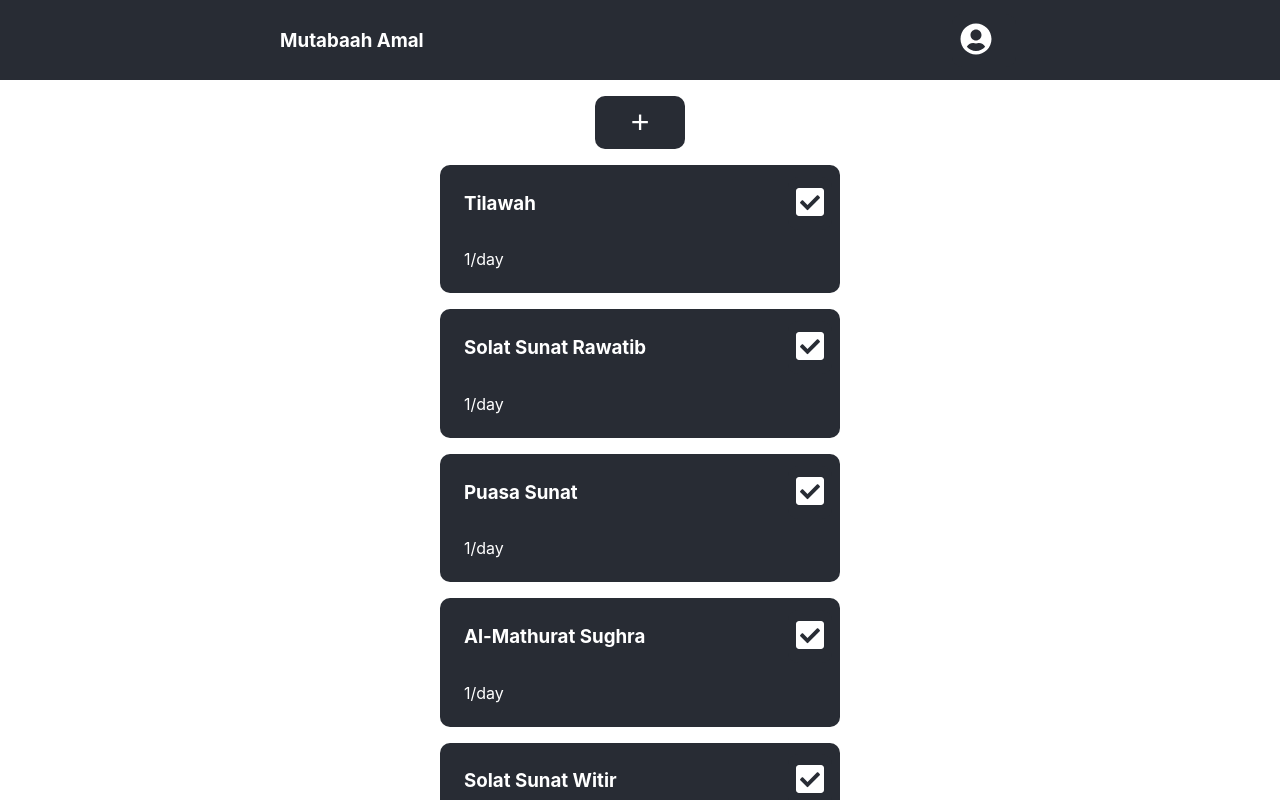
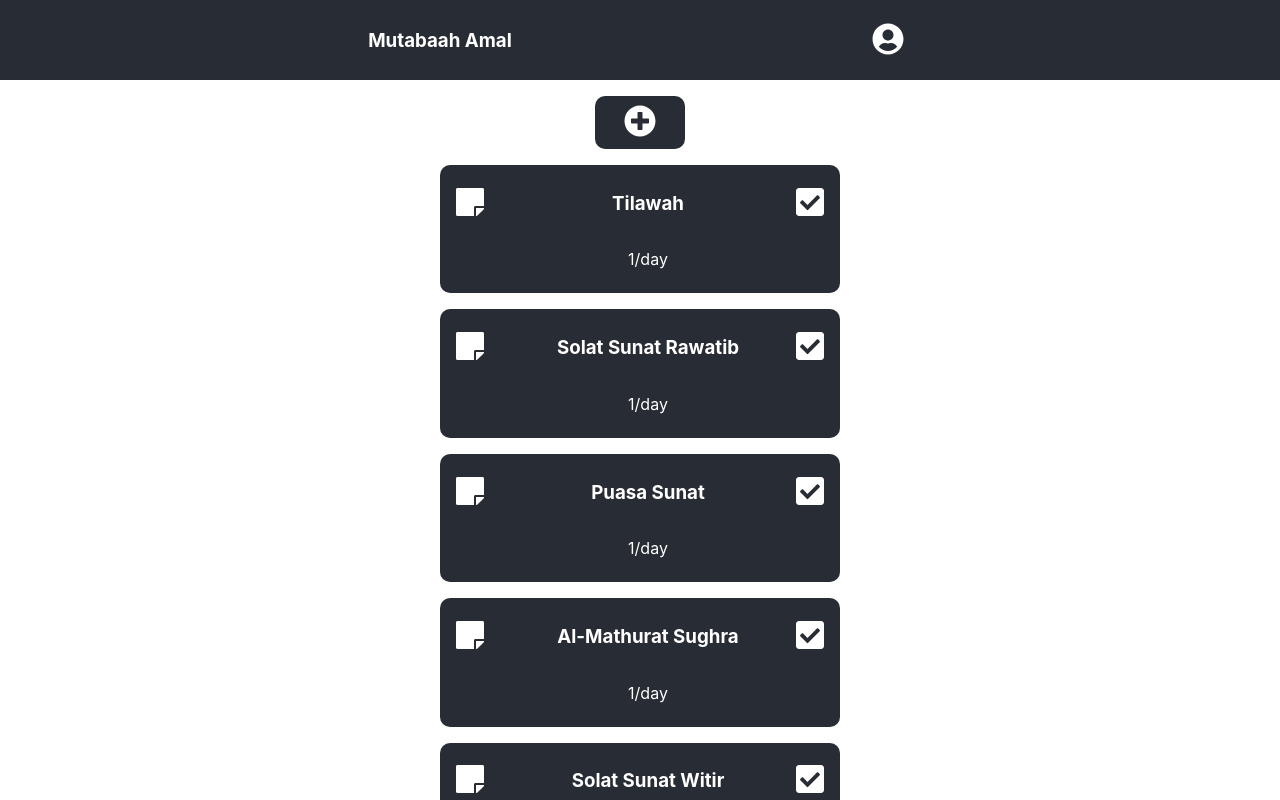
Before and after one commit to irfanzainudin/mutabaah-amal, a React (Create React App) app: page / in a window 1280 px wide. Shown: the top 800 px of the page. Built offline with nearby package versions, Linux system fonts and the light colour scheme; the HTML template or start-up script is replaced by a standard one.

Commit message:
added chatroom, added link to chatroom, implemented amal completion

```diff
--- a/src/App.css
+++ b/src/App.css
@@ -25,7 +25,7 @@ button {
   display: flex;
   flex-direction: row;
   align-items: center;
-  justify-content: space-around;
+  justify-content: space-evenly;
   color: white;
 }
 
@@ -38,13 +38,13 @@ button {
   margin-right: 1rem;
 }
 
-.Action-container {
+.Add-container {
   display: flex;
   align-items: center;
   justify-content: center;
 }
 
-.Action-buttons {
+.Add-buttons {
   min-width: 7vw;
   margin: 0 1rem;
 }
@@ -79,6 +79,10 @@ button {
 
 .Amal-note {
   margin-left: 1rem;
+  display: flex;
+  flex-direction: row;
+  align-items: center;
+  justify-content: center;
 }
 
 @media screen and (max-width: 1000px) {
@@ -122,13 +126,13 @@ button {
     margin-right: 1rem;
   }
 
-  .Action-container {
+  .Add-container {
     display: flex;
     align-items: center;
     justify-content: center;
   }
 
-  .Action-buttons {
+  .Add-buttons {
     min-width: 20vw;
     margin: 0 1rem;
   }
@@ -163,6 +167,10 @@ button {
 
   .Amal-note {
     margin-left: 1rem;
+    display: flex;
+    flex-direction: row;
+    align-items: center;
+    justify-content: center;
   }
 }
 
--- a/src/App.js
+++ b/src/App.js
@@ -4,6 +4,7 @@ import { FontAwesomeIcon } from '@fortawesome/react-fontawesome';
 import { faUserCircle } from '@fortawesome/free-solid-svg-icons';
 
 import Home from './pages/Home';
+import Chatroom from './pages/Chatroom';
 import './App.css';
 
 function App() {
@@ -17,6 +18,7 @@ function App() {
       </div>
       <Switch>
         <Route exact path="/" component={Home}/>
+        <Route path="/chatroom" component={Chatroom}/>
       </Switch>
     </Router>
   );
--- a/src/index.css
+++ b/src/index.css
@@ -1,5 +1,5 @@
 body {
-  max-width: 100vw;
+  overflow-y: scroll;
   margin: 0;
   font-family: -apple-system, BlinkMacSystemFont, 'Segoe UI', 'Roboto', 'Oxygen',
     'Ubuntu', 'Cantarell', 'Fira Sans', 'Droid Sans', 'Helvetica Neue',
--- /dev/null
+++ b/src/pages/Chatroom.js
@@ -0,0 +1,11 @@
+import React from 'react';
+
+function Chatroom() {
+  return (
+    <div className="container">
+      <h1>Chatroom</h1>
+    </div>
+  )
+}
+
+export default Chatroom;
--- a/src/pages/Home.js
+++ b/src/pages/Home.js
@@ -1,17 +1,25 @@
-import React from 'react';
+import React, { useState } from 'react';
 import { FontAwesomeIcon } from '@fortawesome/react-fontawesome';
-import { faCheckSquare } from '@fortawesome/free-solid-svg-icons';
+import { faCheckSquare, faPlusCircle, faStickyNote } from '@fortawesome/free-solid-svg-icons';
+import { Link } from 'react-router-dom';
 
-const amalan = ['Tilawah', 'Solat Sunat Rawatib', 'Puasa Sunat', 'Al-Mathurat Sughra', 'Solat Sunat Witir', 'Qiamulail', 'Infaq'];
+var placeholder_amalan = ['Tilawah', 'Solat Sunat Rawatib', 'Puasa Sunat', 'Al-Mathurat Sughra', 'Solat Sunat Witir', 'Qiamulail', 'Infaq'];
 
 function Home() {
+  const [amalan, setAmalan] = useState(placeholder_amalan);
+
+  function checkDone(amal_done) {
+    const updated_amalan = amalan.filter(amal => amal !== amal_done);
+    setAmalan(updated_amalan);
+  }
+
   return (
     <div className="container">
       {/* <h1>Home</h1> */}
       {/* <img src='http://unsplash.it/200/200?random' alt='placeholder image' className="User-image"/> */}
-      <div className="Action-container">
-        <button className="Action-buttons">
-          +
+      <div className="Add-container">
+        <button className="Add-buttons">
+          <FontAwesomeIcon icon={faPlusCircle} />
         </button>
       </div>
       {
@@ -19,10 +27,13 @@ function Home() {
           return (
             <div className="Amal-container">
               <div className="Amal-card">
+                <Link to="/chatroom"><button><FontAwesomeIcon icon={faStickyNote} /></button></Link>
                 <h3 className="Amal-title">{amal}</h3>
-                <button><FontAwesomeIcon icon={faCheckSquare} /></button>
+                <button onClick={() => checkDone(amal)}><FontAwesomeIcon icon={faCheckSquare} /></button>
               </div>
-              <p className="Amal-note">1/day</p>
+              <div className="Amal-note">
+                <p>1/day</p>
+              </div>
             </div>
           )
         })
```
Also changed, not shown: 1 other file (tests, documents, lock files or other folders).
